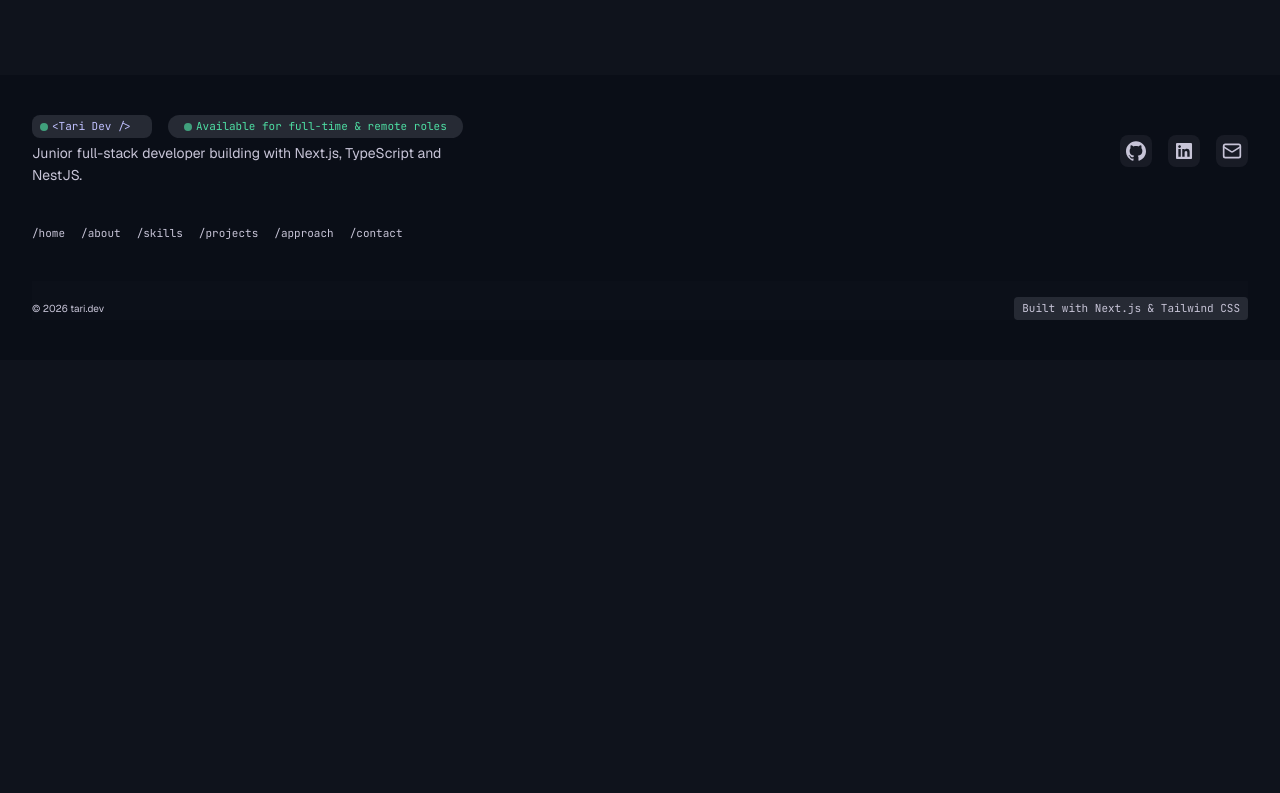
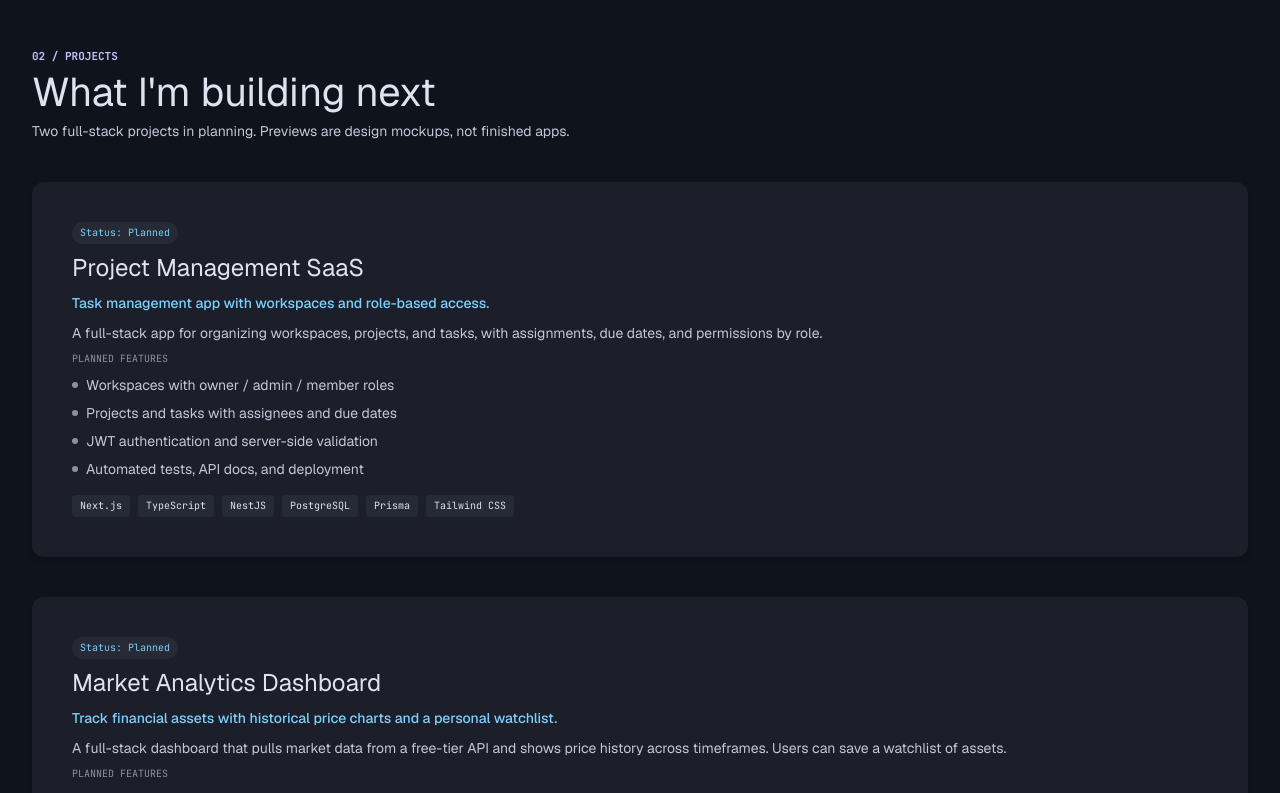
Before and after one commit to T-tech26/my-portfolio, a Next.js app: page / in a window 1280 px wide. Shown: the part 1040-1833 px from the top of the page. Before the commit the page ends 1400 px from the top, so only its background shows below. Built offline with nearby package versions, Linux system fonts and the light colour scheme.

Commit message:
feat: add projects section with planned status and optional preview

```diff
--- a/src/app/page.tsx
+++ b/src/app/page.tsx
@@ -1,4 +1,5 @@
 import Hero from "@/components/sections/Hero";
+import Projects from "@/components/sections/Projects";
 import Skills from "@/components/sections/Skills";
 
 export default function Home() {
@@ -12,6 +13,9 @@ export default function Home() {
 
         {/* 2. TECHNICAL SKILLS GRID */}
         <Skills />
+
+        {/* 3. FEATURED PROJECTS */}
+        <Projects />
       </main>
     );
 }
--- /dev/null
+++ b/src/components/layouts/ProjectsCard.tsx
@@ -0,0 +1,128 @@
+import type { Project, ProjectStatus } from "@/types";
+import { Check, Code, Eye } from "lucide-react";
+import { Chip } from "../ui/chips";
+import Link from "next/link";
+import { buttonStyles } from "../ui/button";
+import Image from "next/image";
+
+const statusLabel: Record<ProjectStatus, string> = {
+  planned: "Planned",
+  "in-progress": "In progress",
+  live: "Live",
+};
+
+const ProjectsCard = ({
+    status, title, purpose, description, plannedFeatures,
+    stacks, liveUrl, sourceUrl, preview
+}: Project) => {
+
+    const isLive = status === 'live';
+
+    return (
+      <li className="p-6 lg:p-10 rounded-xl bg-surface-container flex flex-col lg:flex-row gap-1 shadow-md">
+        <div className="flex-1 flex flex-col justify-between gap-4">
+          <div className="flex flex-col gap-2">
+            <div className="flex items-center justify-between gap-2 flex-wrap">
+              <Chip variant="status" status={status}>
+                {isLive && (
+                  <span aria-hidden className="size-1.5 rounded-full bg-tertiary animate-pulse"></span>
+                )}
+                Status: {statusLabel[status]}
+              </Chip>
+            </div>
+
+            <h3 className="text-headline text-on-surface">{title}</h3>
+
+            <p
+              className={`text-body font-medium ${isLive ? "text-tertiary" : "text-secondary"}`}
+            >
+              {purpose}
+            </p>
+
+            <p className="text-body text-on-surface-variant">{description}</p>
+
+            <div className="flex flex-col gap-1">
+              <h4 className="font-mono text-caption text-outline uppercase">
+                {isLive ? "Features" : "Planned features"}
+              </h4>
+              <ul className="pt-1 flex flex-col gap-1.5">
+                {plannedFeatures.map((feature) => (
+                  <li key={feature} className="flex gap-2">
+                    {isLive ? (
+                      <Check aria-hidden className="size-5 text-tertiary" />
+                    ) : (
+                      <span
+                        aria-hidden
+                        className="mt-2 size-1.5 shrink-0 rounded-full bg-outline"
+                      />
+                    )}
+
+                    <span className="text-body text-on-surface-variant">
+                      {feature}
+                    </span>
+                  </li>
+                ))}
+              </ul>
+            </div>
+
+            <ul className="pt-1 flex items-center flex-wrap gap-2">
+              {stacks.map((stack) => (
+                <li key={stack}>
+                  <Chip variant="tags">{stack}</Chip>
+                </li>
+              ))}
+            </ul>
+
+            {liveUrl && sourceUrl && (
+              <div className="flex items-center gap-5 pt-3">
+                {liveUrl && (
+                  <Link
+                    href={liveUrl}
+                    className={buttonStyles("primary")}
+                    target="_blank"
+                    rel="noreferrer"
+                  >
+                    <Eye className="size-5" />
+                    Live Demo
+                    <span className="sr-only"> (opens in a new tab)</span>
+                  </Link>
+                )}
+
+                {sourceUrl && (
+                  <Link
+                    href={sourceUrl}
+                    className={buttonStyles("secondary")}
+                    target="_blank"
+                    rel="noreferrer"
+                  >
+                    <Code className="size-5" />
+                    Source Code
+                    <span className="sr-only"> (opens in a new tab)</span>
+                  </Link>
+                )}
+              </div>
+            )}
+          </div>
+        </div>
+
+        {preview && (
+          <figure className="relative aspect-16/10 w-full overflow-hidden rounded-xl border border-surface-container-high/40 bg-surface-container-lowest lg:flex-1">
+            <Image
+              src={preview.src}
+              alt={preview.alt}
+              fill
+              sizes="(min-width: 1024px) 50vw, 100vw"
+              className="object-cover object-top"
+            />
+            {preview.kind === "design" && (
+              <figcaption className="absolute left-3 top-3">
+                <Chip variant="badge">Design preview</Chip>
+              </figcaption>
+            )}
+          </figure>
+        )}
+      </li>
+    );
+}
+
+export default ProjectsCard
--- a/src/components/sections/Projects.tsx
+++ b/src/components/sections/Projects.tsx
@@ -0,0 +1,29 @@
+import { projects } from "@/data/projects";
+import ProjectsCard from "../layouts/ProjectsCard";
+
+const Projects = () => {
+    return (
+      <section className="section flex flex-col gap-10" id="projects">
+        <div className="flex flex-col gap-1">
+          <span className="font-mono text-label text-primary font-bold uppercase">
+            02 / Projects
+          </span>
+
+          <h2 className="text-headline-xl text-on-surface">
+            What I&apos;m building next
+          </h2>
+          <p className="text-body text-on-surface-variant max-w-2xl">
+            Two full-stack projects in planning. Previews are design mockups, not finished apps.
+          </p>
+        </div>
+
+        <ul className="flex flex-col gap-10">
+          {projects.map((item) => (
+            <ProjectsCard key={item.title} {...item} />
+          ))}
+        </ul>
+      </section>
+    );
+}
+
+export default Projects
--- a/src/components/sections/Skills.tsx
+++ b/src/components/sections/Skills.tsx
@@ -13,7 +13,7 @@ const Skills = () => {
             Tools I build with
           </h2>
 
-          <p className="text-body-md text-on-surface-variant max-w-2xl">
+          <p className="text-body text-on-surface-variant max-w-2xl">
             I build full-stack apps with TypeScript end to end, and I’m still
             deepening my backend and testing skills.
           </p>
--- a/src/components/ui/chips.tsx
+++ b/src/components/ui/chips.tsx
@@ -1,7 +1,8 @@
+import { ProjectStatus } from "@/types";
 import { cn } from "@/utils";
 import { ComponentProps } from "react";
 
-type Variant = "badge" | "tags";
+type Variant = "badge" | "tags" | "status";
 
 const base =
   "inline-flex items-center gap-1 py-1 font-mono w-fit bg-surface-container-high";
@@ -10,16 +11,24 @@ const base =
 const variants: Record<Variant, string> = {
   tags: "rounded px-2 text-on-surface text-caption",
   badge: "rounded-full text-label px-4",
+  status: "px-2 rounded-full text-caption!"
 };
 
-export function chipStyles(variant: Variant = "tags", className?: string) {
-    return cn(base, variants[variant], className);
+const statusStyle: Record<ProjectStatus, string> = {
+  planned: "text-secondary",
+  "in-progress": "text-tertiary",
+  live: "text-tertiary"
+}
+
+export function chipStyles(variant: Variant = "tags", status?: ProjectStatus, className?: string) {
+    return cn(base, variants[variant], status && statusStyle[status], className);
 }
 
 interface ChipsProps extends ComponentProps<"span"> {
-    variant?: Variant
+    variant?: Variant,
+    status?: ProjectStatus
 }
 
-export function Chip({ variant, className, ...props }: ChipsProps) {
-    return <span className={chipStyles(variant, className)} {...props} />
+export function Chip({ variant, status, className, ...props }: ChipsProps) {
+    return <span className={chipStyles(variant, status, className)} {...props} />
 }
--- a/src/data/projects.ts
+++ b/src/data/projects.ts
@@ -0,0 +1,40 @@
+import { Project } from "@/types";
+
+export const projects: Project[] = [
+    {
+        status: "planned",
+        title: "Project Management SaaS",
+        purpose: "Task management app with workspaces and role-based access.",
+        description:
+            "A full-stack app for organizing workspaces, projects, and tasks, with assignments, due dates, and permissions by role.",
+        plannedFeatures: [
+            "Workspaces with owner / admin / member roles",
+            "Projects and tasks with assignees and due dates",
+            "JWT authentication and server-side validation",
+            "Automated tests, API docs, and deployment",
+        ],
+        stacks: [
+            "Next.js",
+            "TypeScript",
+            "NestJS",
+            "PostgreSQL",
+            "Prisma",
+            "Tailwind CSS",
+        ],
+    },
+    {
+        status: "planned",
+        title: "Market Analytics Dashboard",
+        purpose: "Track financial assets with historical price charts and a personal watchlist.",
+        description:
+            "A full-stack dashboard that pulls market data from a free-tier API and shows price history across timeframes. Users can save a watchlist of assets.",
+        plannedFeatures: [
+            "Historical price charts across multiple timeframes",
+            "User watchlist saved to the database",
+            "Server-side caching to stay within API rate limits",
+            "Graceful handling of API errors and rate limiting",
+            "Automated tests, API docs, and deployment",
+        ],
+        stacks: ["Next.js", "TypeScript", "NestJS", "PostgreSQL", "Prisma", "Tailwind CSS"],
+    },
+];
--- a/src/types/index.ts
+++ b/src/types/index.ts
@@ -1,4 +1,5 @@
 import type { LucideIcon } from "lucide-react";
+import type { StaticImageData } from "next/image";
 
 export interface SkillGroup {
   icon: LucideIcon;
@@ -7,3 +8,23 @@ export interface SkillGroup {
   description: string;
   stacks: string[];
 }
+
+export type ProjectStatus = "planned" | "in-progress" | "live";
+
+type ProjectPreview = {
+  src: StaticImageData | string;
+  alt: string;
+  kind: 'design' | 'screenshot';
+}
+
+export interface Project {
+  status: ProjectStatus;
+  title: string;
+  purpose: string;
+  description: string;
+  plannedFeatures: string[];
+  stacks: string[];
+  liveUrl?: string;
+  sourceUrl?: string;
+  preview?: ProjectPreview;
+}
```
